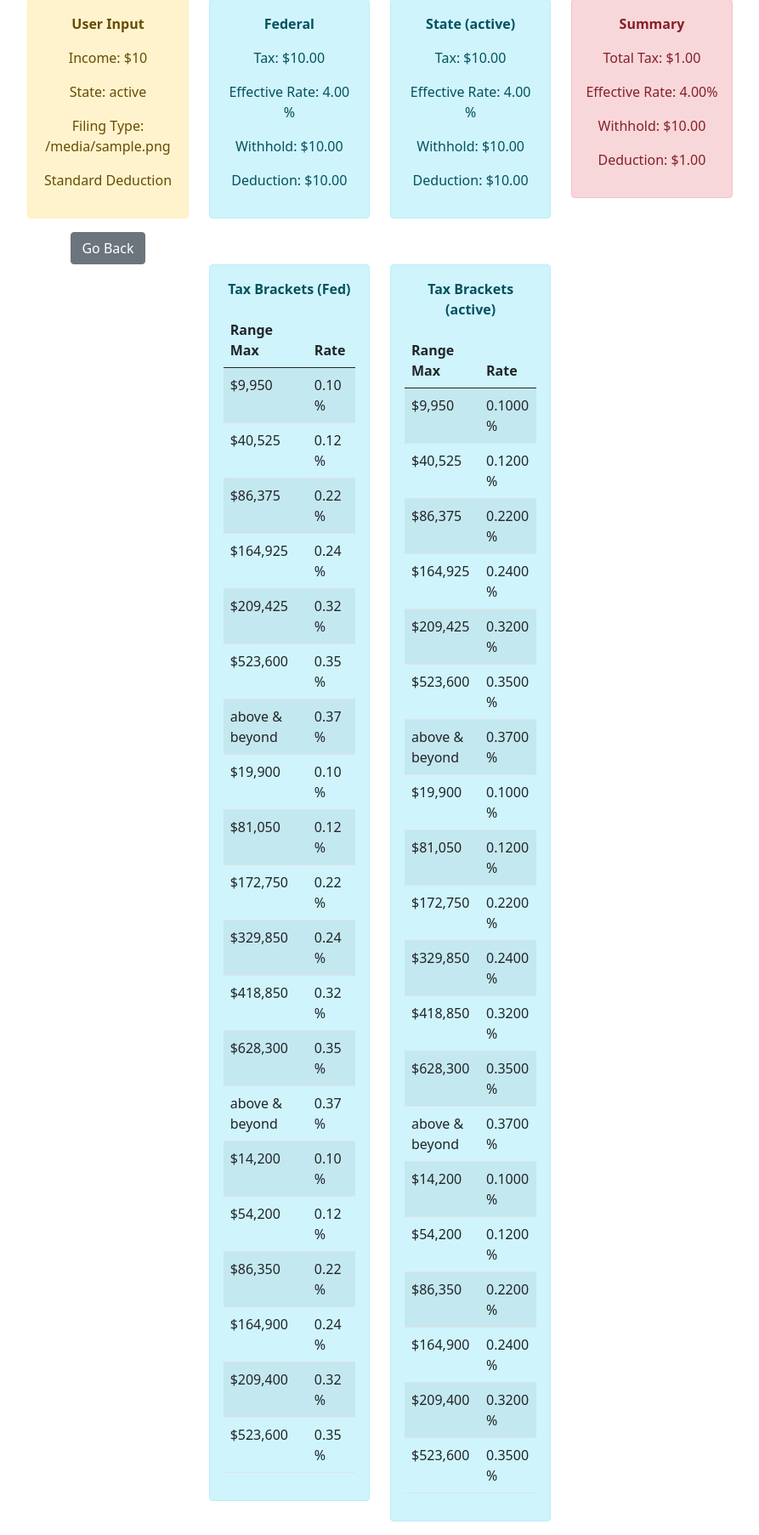
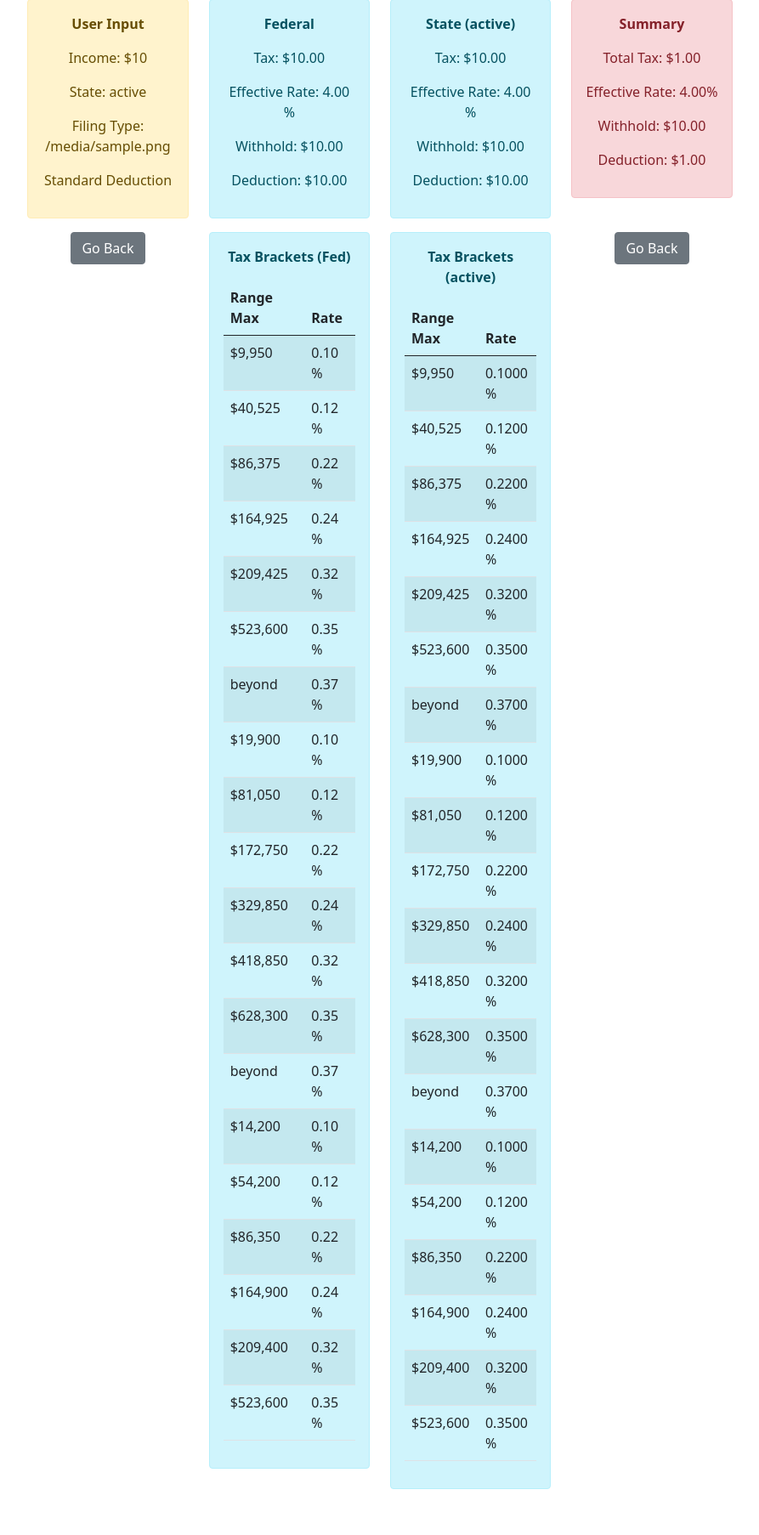
Before and after one commit to AECInkomoko/AEC-tax-checker, a Django app: template estimator/templates/estimator/estimator.html in a window 1280 px wide. Shown: the part 124-1930 px from the top of the page at 85% size, without its empty margins (193-1086 px from the left). After the commit the page ends 1876 px from the top, so only its background shows below. Run offline with Django 3.2, Linux system fonts and the light colour scheme; data comes from the database, SQL or seed files in the repository; the template is opened without the code that fills it: values that come from a table or form of the project are taken from there, most other values are stand-ins (such as "Sample title", 1, 10 or a date in 2020); some libraries are stand-ins or nearby versions.

Commit message:
More UI changes 2

```diff
--- a/estimator/templates/estimator/estimator.html
+++ b/estimator/templates/estimator/estimator.html
@@ -53,11 +53,11 @@
             <p>Standard Deduction</p>
           </center>
         </div>
-        <center>
+        <!-- <center>
           <form action="{% url 'home'%}">
             <input type="submit" value="Go Back" class="btn btn-secondary">
           </form>
-        </center>
+        </center> -->
       </div>
 
       <div class="col-lg-2">
@@ -99,9 +99,17 @@
       </div>
       <div class="col-lg-3"></div>
     </div>
-    <!-- User Input, Federal & State Tax Brackets Row -->
+
+    <!-- Federal & State Tax Brackets Row -->
     <div class="row">
-      <div class="col-lg-4"></div>
+      <div class="col-lg-2"></div>
+      <div class="col-lg-2">
+        <center>
+          <form action="{% url 'home'%}">
+            <input type="submit" value="Go Back" class="btn btn-secondary">
+          </form>
+        </center>
+      </div>
       <div class="col-lg-2">
         <div class="alert alert-info">
           <center>
@@ -120,7 +128,7 @@
               {% for arow in fedTaxBracket %}
               <tr>
                 {% if arow.rangeMax == 0 %}
-                <td>{{ "above & beyond" }}</td>
+                <td>{{ "beyond" }}</td>
                     {% else %}
                 <td>${{ arow.rangeMax|floatformat:0|intcomma }}</td>
                     {% endif %}
@@ -156,7 +164,7 @@
                   {% for arow in stateTaxBracket %}
                   <tr>
                     {% if arow.rangeMax == 0 %}
-                    <td>{{ "above & beyond" }}</td>
+                    <td>{{ "beyond" }}</td>
                       {% else %}
                     <td> ${{ arow.rangeMax|floatformat:0|intcomma }}</td>
                       {% endif %}
@@ -167,6 +175,13 @@
               </table>
             {% endif %}
         </div>
+      </div>
+      <div class="col-lg-2">
+        <center>
+          <form action="{% url 'home'%}">
+            <input type="submit" value="Go Back" class="btn btn-secondary">
+          </form>
+        </center>
       </div>
     </div>
 
--- a/estimator/templates/estimator/home.html
+++ b/estimator/templates/estimator/home.html
@@ -27,7 +27,7 @@
     <!-- Input Row-->
       <div class="row">
         <div class="col-lg-4"></div>
-        <div class="col-lg-2">
+        <div class="col-lg-3">
           <br>
           <br>
           <div class="alert alert-info">
```
